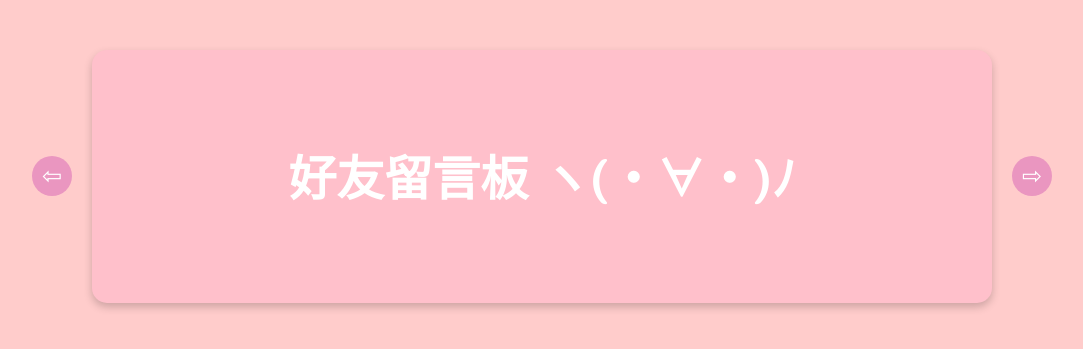
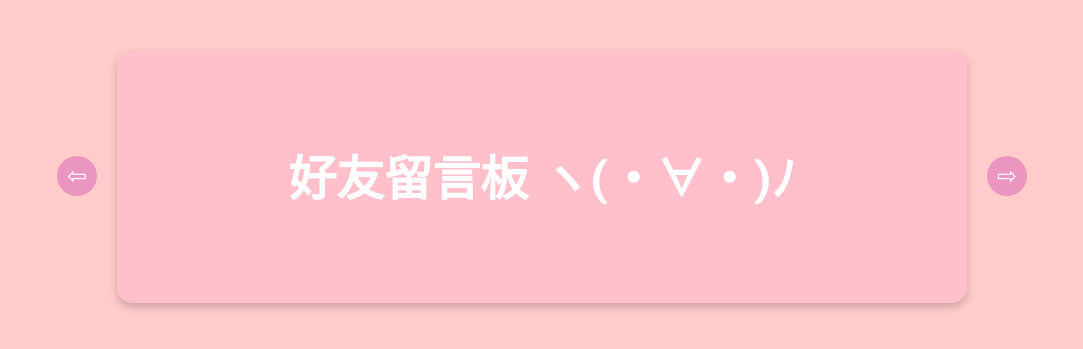
Before and after one commit to junming0106/PinkPals_v3, a Flask app: page /posts in a window 1280 px wide. Shown: the part 131-480 px from the top of the page, without its empty margins (98-1181 px from the left). Run offline with Flask 3, Linux system fonts and the light colour scheme; data that the repository does not hold is empty.

Commit message:
Update style.css

```diff
--- a/static/css/style.css
+++ b/static/css/style.css
@@ -320,7 +320,7 @@ main {
   border-radius: 15px;
   box-shadow: 0 4px 8px rgba(0, 0, 0, 0.2);
   width: 100%;
-  max-width: 800px;
+  max-width: 750px;
   margin: 0 auto;
   position: relative; /* 使子元素相對定位 */
 }
```
